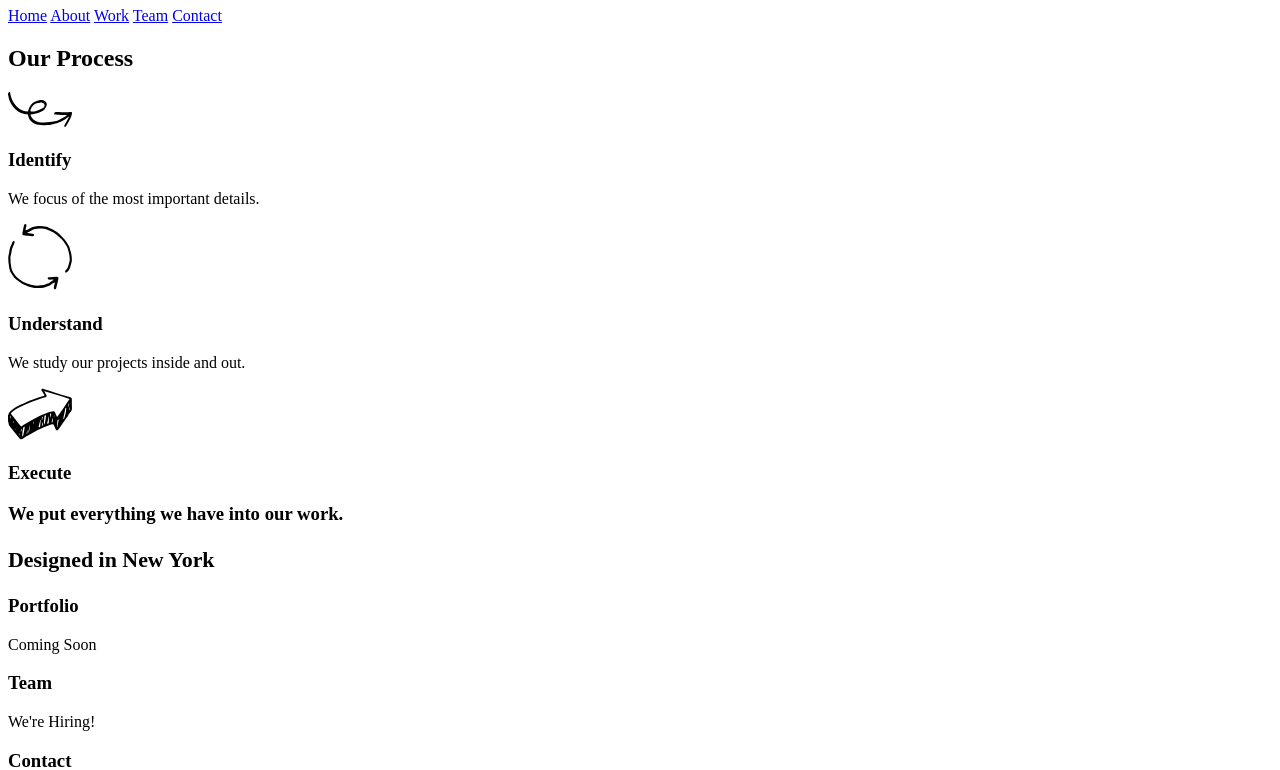
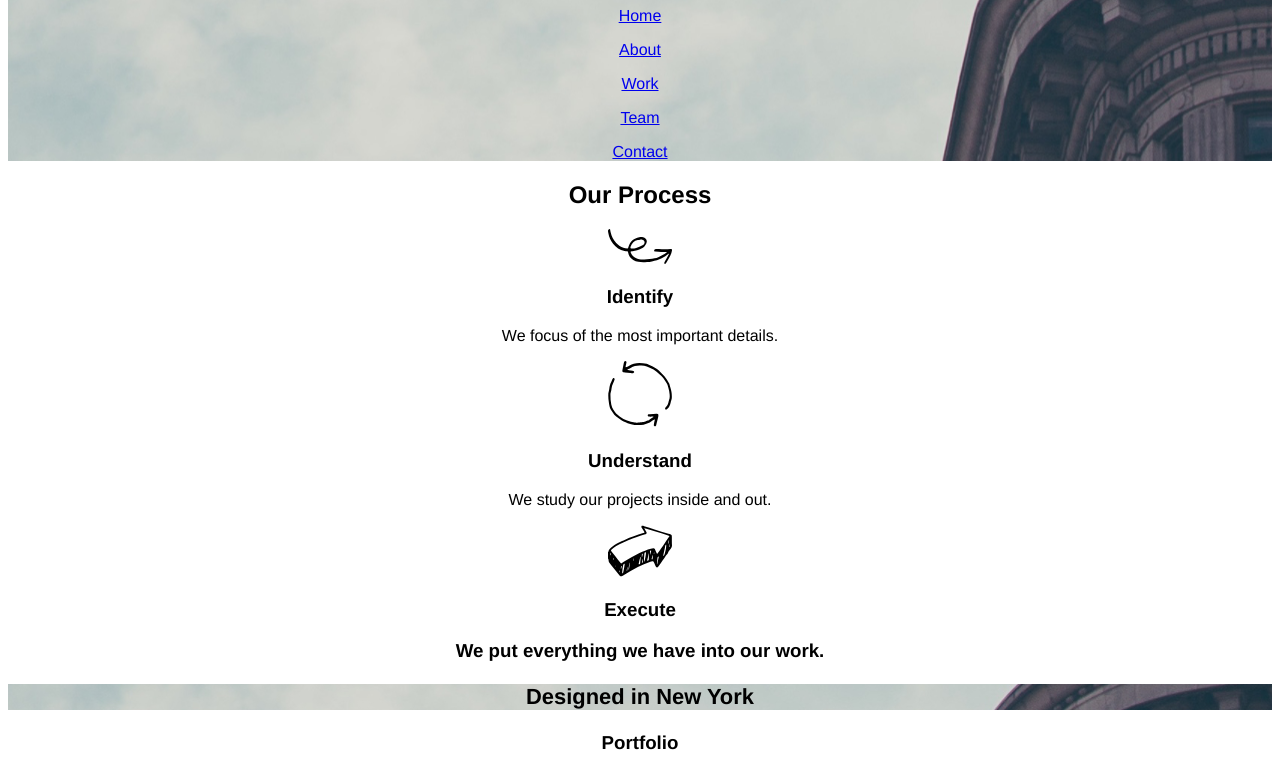
Before and after one commit to chrisstanarsenault/BroadwayDesign, a plain HTML site: page index.html in a window 1280 px wide. Shown: the part 73-843 px from the top of the page. Drawn offline with Linux system fonts and the light colour scheme.

Commit message:
added background images

```diff
--- a/index.html
+++ b/index.html
@@ -8,11 +8,11 @@
 <div>
 	<!-- Header Links -->
   <h1>Broadway Designs</h1>
-  <a href="#">Home</a>
-  <a href="#">About</a>
-  <a href="#">Work</a>
-  <a href="#">Team</a>
-  <a href="#">Contact</a>
+  <p><a href="#">Home</a></p>
+  <p><a href="#">About</a></p>
+  <p><a href="#">Work</a></p>
+  <p><a href="#">Team</a></p>
+  <p><a href="#">Contact</a></p>
 </div>
 
 	<!-- Processes -->
@@ -48,9 +48,5 @@
   	<a href="#">Work</a>
   	<a href="#">Team</a>
   	<a href="#">Contact</a>
-
-
-
-
 </body>
 </html>
--- a/resources/css/style.css
+++ b/resources/css/style.css
@@ -0,0 +1,8 @@
+* {
+	text-align: center;
+	font-family: Helvetica;
+}
+
+div {
+	background-image: url("../images/the-flatiron-building.png");
+}
```
